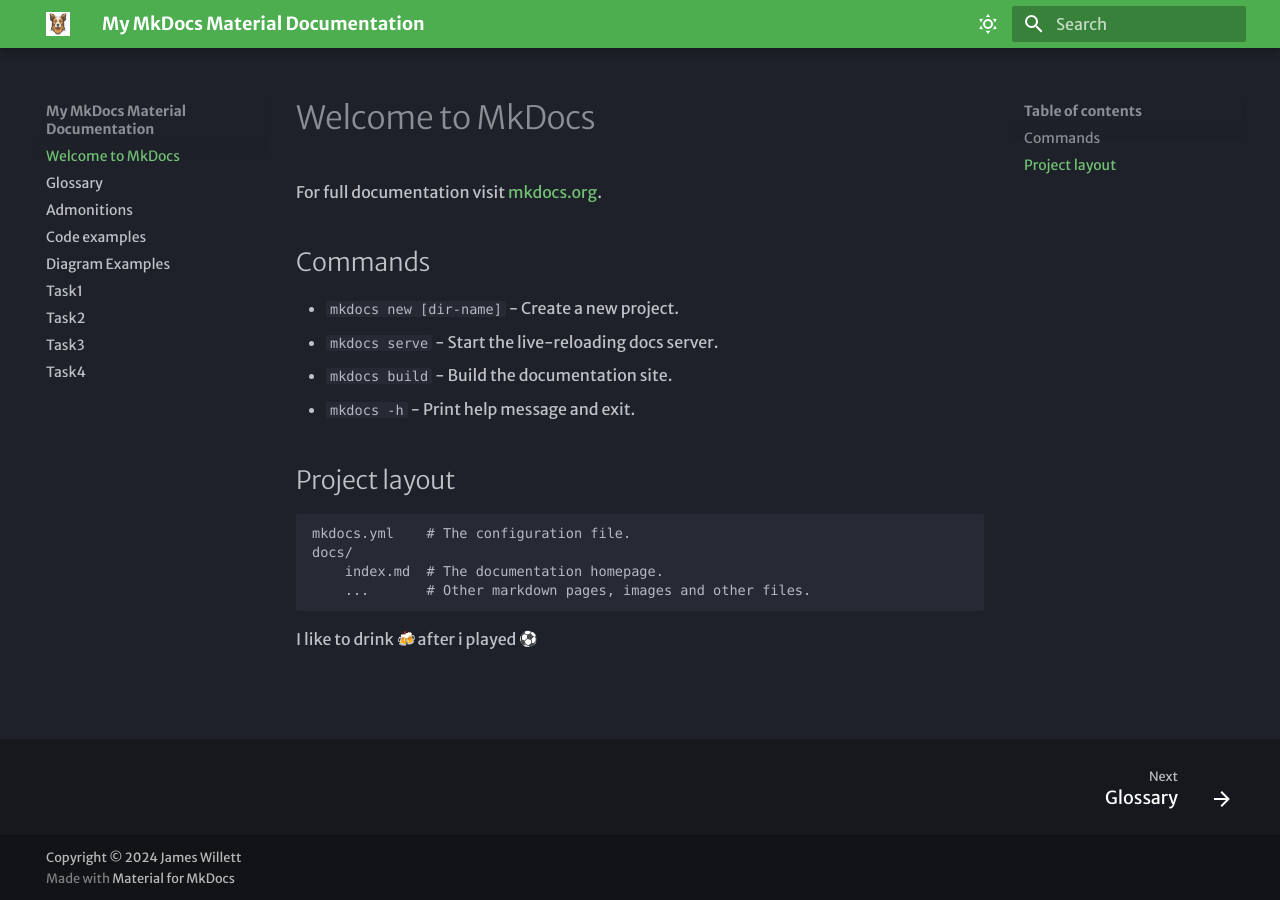
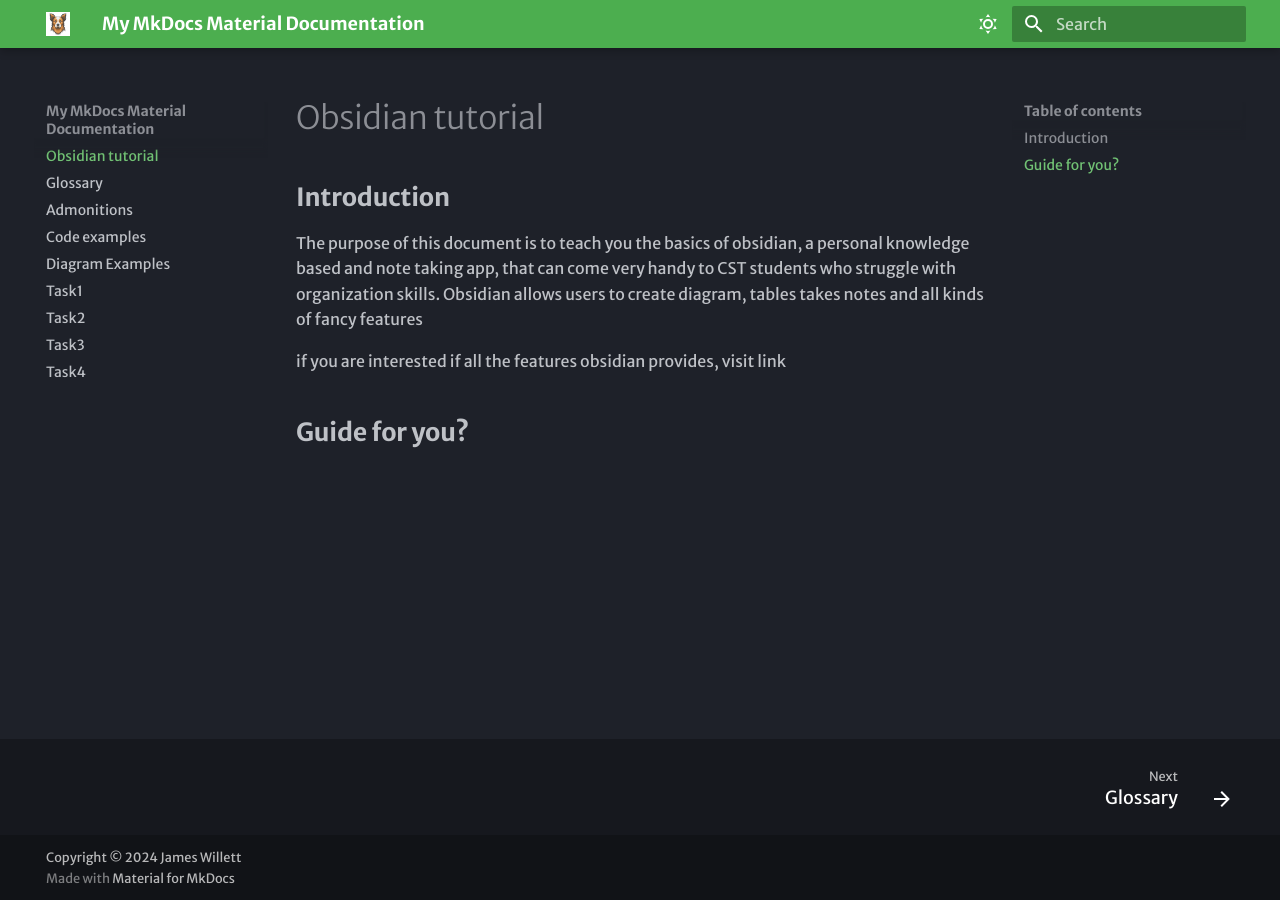
Before and after one commit to AllenLu12/COMP_2216_Obsidian_tutorial, an MkDocs documentation site: the page built from docs/index.md, in a window 1280 px wide. Built offline with MkDocs 1.6.1 and Material for MkDocs 9.7.7, drawn with Linux system fonts in a browser that asks for light colours; emoji names are drawn with the system emoji font; some web fonts are replaced.

Commit message:
Finish introduction

```diff
--- a/docs/index.md
+++ b/docs/index.md
@@ -1,19 +1,9 @@
-# Welcome to MkDocs
+# Obsidian tutorial
 
-For full documentation visit [mkdocs.org](https://www.mkdocs.org).
+## **Introduction**
 
-## Commands
+The purpose of this document is to teach you the basics of obsidian, a personal knowledge based and note taking app, that can come very handy to CST students who struggle with organization skills. Obsidian allows users to create diagram, tables takes notes and all kinds of fancy features
 
-- `mkdocs new [dir-name]` - Create a new project.
-- `mkdocs serve` - Start the live-reloading docs server.
-- `mkdocs build` - Build the documentation site.
-- `mkdocs -h` - Print help message and exit.
+if you are interested if all the features obsidian provides, visit link
 
-## Project layout
-
-    mkdocs.yml    # The configuration file.
-    docs/
-        index.md  # The documentation homepage.
-        ...       # Other markdown pages, images and other files.
-
-I like to drink :beers: after i played :soccer:
+## **Guide for you?**
```
